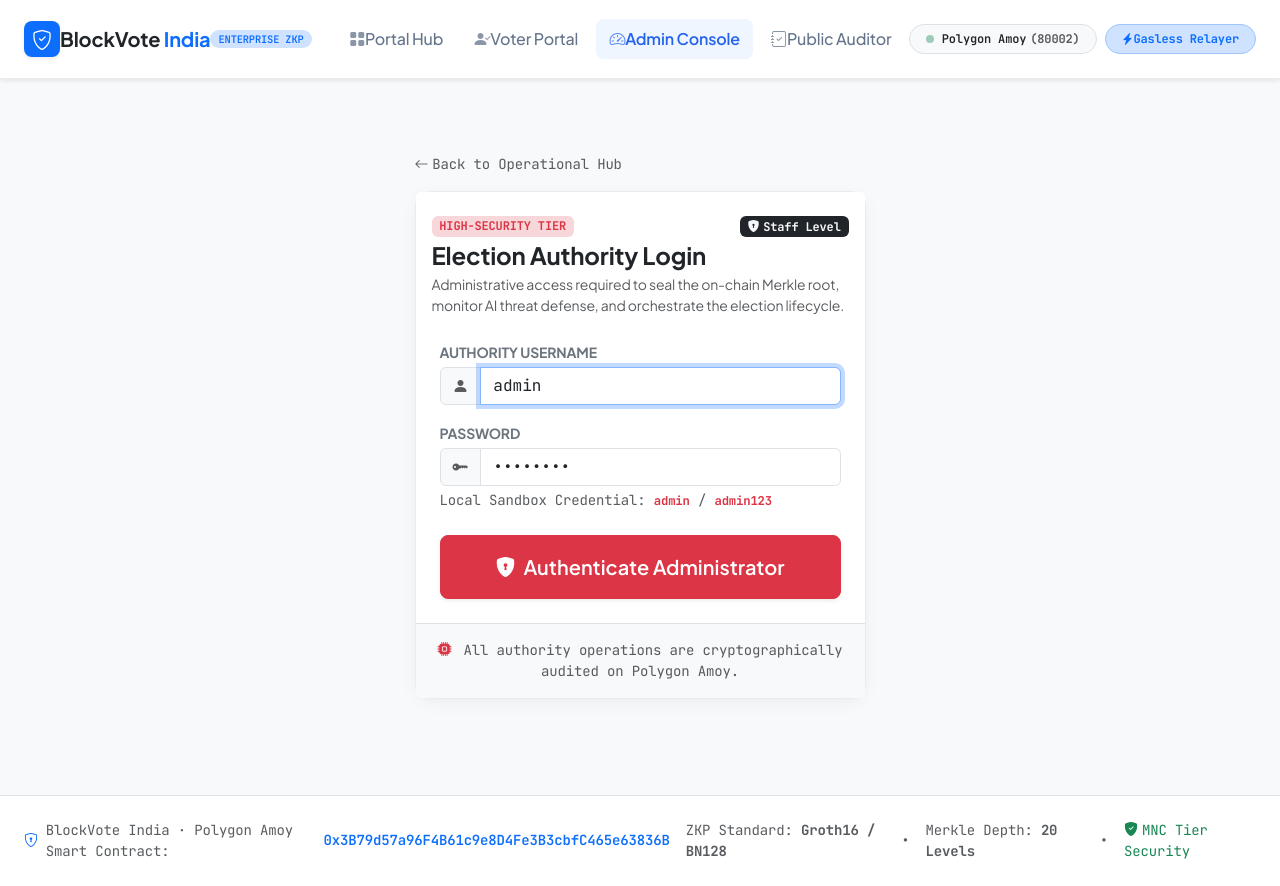
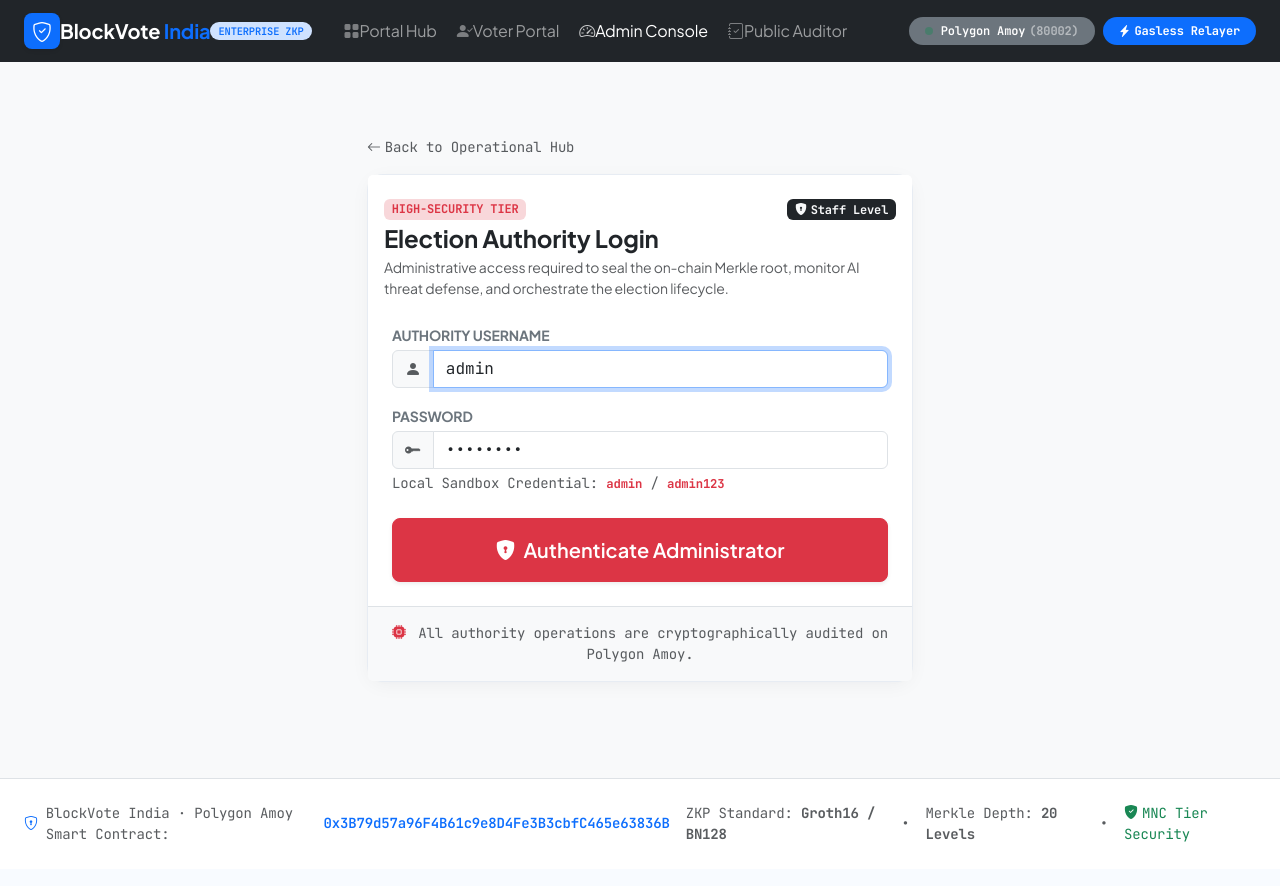
Before and after one commit to Awesome-sanyam/Voting-system-using-Blockchain-and-ZKPs, a Django app: page /auth/admin/ in a window 1280 px wide. After the commit the page ends 842 px from the top, so only its background shows below. Run offline with Django 5.2, Linux system fonts and the light colour scheme; some libraries are stand-ins or nearby versions.

Commit message:
feat: UI/UX Enterprise redesign - dark navbar, border-start card indicators, model rename, fix election.title bug

```diff
--- a/backend/api/models.py
+++ b/backend/api/models.py
@@ -74,7 +74,7 @@ class AuditorProfile(models.Model):
     """
     user = models.OneToOneField(User, on_delete=models.CASCADE, related_name='auditor_profile')
     organization = models.CharField(max_length=255, help_text="Observer institution, NGO, or Electoral agency")
-    access_token_hash = models.CharField(max_length=66, blank=True, help_text="SHA-256 hash of the trusted invite token")
+    trust_token_hash = models.CharField(max_length=66, blank=True, help_text="SHA-256 hash of the trusted institutional invite token")
     is_approved = models.BooleanField(default=False, help_text="Requires manual admin approval or valid trusted token")
     created_at = models.DateTimeField(auto_now_add=True)
 
--- a/backend/api/templates/api/auth_admin.html
+++ b/backend/api/templates/api/auth_admin.html
@@ -7,7 +7,7 @@
 {% block content %}
 <div class="container py-5">
   <div class="row justify-content-center">
-    <div class="col-12 col-md-7 col-lg-5">
+    <div class="col-12 col-md-6 mx-auto">
 
       <!-- ── Breadcrumb / Back ─────────────────────────────────────────── -->
       <div class="mb-3">
@@ -17,7 +17,7 @@
       </div>
 
       <!-- ── Admin Authentication Card ─────────────────────────────────── -->
-      <div class="card card-mnc">
+      <div class="card card-mnc border-start border-danger border-4">
 
         <!-- Header -->
         <div class="card-header bg-white border-bottom-0 pt-4 pb-0">
--- a/backend/api/templates/api/auth_auditor.html
+++ b/backend/api/templates/api/auth_auditor.html
@@ -17,7 +17,7 @@
       </div>
 
       <!-- ── Auditor Authentication Card ───────────────────────────────── -->
-      <div class="card card-mnc">
+      <div class="card card-mnc border-start border-success border-4">
 
         <!-- Header -->
         <div class="card-header bg-white border-bottom-0 pt-4 pb-0">
--- a/backend/api/templates/api/auth_voter.html
+++ b/backend/api/templates/api/auth_voter.html
@@ -17,7 +17,7 @@
       </div>
 
       <!-- ── Authentication Card ───────────────────────────────────────── -->
-      <div class="card card-mnc">
+      <div class="card card-mnc border-start border-primary border-4">
 
         <!-- Header -->
         <div class="card-header bg-white border-bottom-0 pt-4 pb-0">
--- a/backend/api/templates/api/base.html
+++ b/backend/api/templates/api/base.html
@@ -106,12 +106,12 @@
 
 <body class="bg-light d-flex flex-column min-vh-100 text-dark">
 
-  <!-- ══════════════ SLEEK WHITE GLASS-LIKE HEADER ══════════════ -->
-  <nav class="navbar navbar-expand-lg navbar-light bg-white shadow-sm py-3 mb-4 sticky-top border-bottom border-light-subtle">
+  <!-- ══════════════ ENTERPRISE MINIMALIST DARK NAVBAR ══════════════ -->
+  <nav class="navbar navbar-expand-lg navbar-dark bg-dark mb-4">
     <div class="container-fluid px-4">
 
       <!-- Brand Identity -->
-      <a class="navbar-brand d-flex align-items-center fw-bold text-dark me-4" href="/">
+      <a class="navbar-brand fw-bold d-flex align-items-center me-4" href="/">
         <div class="bg-primary text-white rounded-3 p-2 d-flex align-items-center justify-content-center me-2.5 shadow-sm" style="width: 36px; height: 36px;">
           <i class="bi bi-shield-check fs-5"></i>
         </div>
@@ -131,22 +131,22 @@
       <div class="collapse navbar-collapse" id="navbarEnterprise">
         <ul class="navbar-nav me-auto mb-2 mb-lg-0 gap-1">
           <li class="nav-item">
-            <a class="nav-link nav-link-mnc {% if request.path == '/' %}active{% endif %}" href="/">
+            <a class="nav-link {% if request.path == '/' %}active{% endif %}" href="/">
               <i class="bi bi-grid-fill me-1.5 opacity-75"></i>Portal Hub
             </a>
           </li>
           <li class="nav-item">
-            <a class="nav-link nav-link-mnc {% if request.path == '/voter/' or '/auth/voter/' in request.path %}active{% endif %}" href="/voter/">
+            <a class="nav-link {% if request.path == '/voter/' or '/auth/voter/' in request.path %}active{% endif %}" href="/voter/">
               <i class="bi bi-person-check-fill me-1.5 opacity-75"></i>Voter Portal
             </a>
           </li>
           <li class="nav-item">
-            <a class="nav-link nav-link-mnc {% if request.path == '/admin-panel/' or '/auth/admin/' in request.path %}active{% endif %}" href="/admin-panel/">
+            <a class="nav-link {% if request.path == '/admin-panel/' or '/auth/admin/' in request.path %}active{% endif %}" href="/admin-panel/">
               <i class="bi bi-speedometer2 me-1.5 opacity-75"></i>Admin Console
             </a>
           </li>
           <li class="nav-item">
-            <a class="nav-link nav-link-mnc {% if request.path == '/auditor/' or '/auth/auditor/' in request.path %}active{% endif %}" href="/auditor/">
+            <a class="nav-link {% if request.path == '/auditor/' or '/auth/auditor/' in request.path %}active{% endif %}" href="/auditor/">
               <i class="bi bi-journal-check me-1.5 opacity-75"></i>Public Auditor
             </a>
           </li>
@@ -154,20 +154,20 @@
 
         <!-- Network & Gasless Telemetry Badges + Session Logout -->
         <div class="d-flex align-items-center gap-2 mt-3 mt-lg-0">
-          <div class="badge bg-light text-secondary border d-flex align-items-center py-2 px-3 rounded-pill font-monospace small">
+          <div class="badge bg-secondary d-flex align-items-center py-2 px-3 rounded-pill font-monospace small">
             <span class="spinner-grow spinner-grow-sm text-success me-2" role="status" style="width: 0.5rem; height: 0.5rem;"></span>
-            <span class="text-dark fw-semibold">Polygon Amoy</span>
-            <span class="text-muted ms-1">(80002)</span>
+            <span class="fw-semibold">Polygon Amoy</span>
+            <span class="text-white-50 ms-1">(80002)</span>
           </div>
 
-          <div class="badge bg-primary-subtle text-primary border border-primary-subtle py-2 px-3 rounded-pill font-monospace small d-flex align-items-center">
-            <i class="bi bi-lightning-charge-fill me-1.5 text-primary"></i>
+          <div class="badge bg-primary py-2 px-3 rounded-pill font-monospace small d-flex align-items-center">
+            <i class="bi bi-lightning-charge-fill me-1"></i>
             <span>Gasless Relayer</span>
           </div>
 
           {% if request.session.voter_hash or request.user.is_authenticated %}
-          <a href="/logout/" class="btn btn-outline-danger btn-sm font-monospace ms-2 rounded-pill px-3 py-1.5 d-flex align-items-center shadow-xs" title="Terminate Session">
-            <i class="bi bi-box-arrow-right me-1.5"></i>Logout
+          <a href="/logout/" class="btn btn-outline-light btn-sm font-monospace ms-2 rounded-pill px-3 d-flex align-items-center" title="Terminate Session">
+            <i class="bi bi-box-arrow-right me-1"></i>Logout
           </a>
           {% endif %}
         </div>
--- a/backend/api/templates/api/portal_select.html
+++ b/backend/api/templates/api/portal_select.html
@@ -25,7 +25,7 @@
          PORTAL 1: Citizen Voter Portal
          ══════════════════════════════════════════════════════════════════ -->
     <div class="col-12 col-md-6 col-lg-4">
-      <div class="card card-mnc card-mnc-hover h-100">
+      <div class="card card-mnc card-mnc-hover h-100 border-start border-primary border-4">
 
         <div class="card-header bg-white border-bottom-0 pt-4 pb-0 d-flex justify-content-between align-items-center">
           <h2 class="h5 fw-bold text-dark mb-0">
@@ -82,7 +82,7 @@
          PORTAL 2: Admin Command Console
          ══════════════════════════════════════════════════════════════════ -->
     <div class="col-12 col-md-6 col-lg-4">
-      <div class="card card-mnc card-mnc-hover h-100">
+      <div class="card card-mnc card-mnc-hover h-100 border-start border-danger border-4">
 
         <div class="card-header bg-white border-bottom-0 pt-4 pb-0 d-flex justify-content-between align-items-center">
           <h2 class="h5 fw-bold text-dark mb-0">
@@ -139,7 +139,7 @@
          PORTAL 3: Public Auditor Portal
          ══════════════════════════════════════════════════════════════════ -->
     <div class="col-12 col-md-6 col-lg-4">
-      <div class="card card-mnc card-mnc-hover h-100">
+      <div class="card card-mnc card-mnc-hover h-100 border-start border-success border-4">
 
         <div class="card-header bg-white border-bottom-0 pt-4 pb-0 d-flex justify-content-between align-items-center">
           <h2 class="h5 fw-bold text-dark mb-0">
--- a/backend/api/views.py
+++ b/backend/api/views.py
@@ -226,7 +226,7 @@ def get_election_state(request):
 
     return Response({
         "election_id":   election.pk,
-        "election_name": election.name,
+        "election_name": election.title,
         "merkle_root":   election.merkle_root or "0x0",
         "is_locked":     election.is_root_locked,
     })
@@ -525,7 +525,7 @@ def auditor_auth_view(request):
             AuditorProfile.objects.create(
                 user=user,
                 organization=organization,
-                access_token_hash=token_hash,
+                trust_token_hash=token_hash,
                 is_approved=True
             )
             login(request, user)
```
Also changed, not shown: backend/api/migrations/0003_rename_access_token_hash_to_trust_token_hash.py (added).
